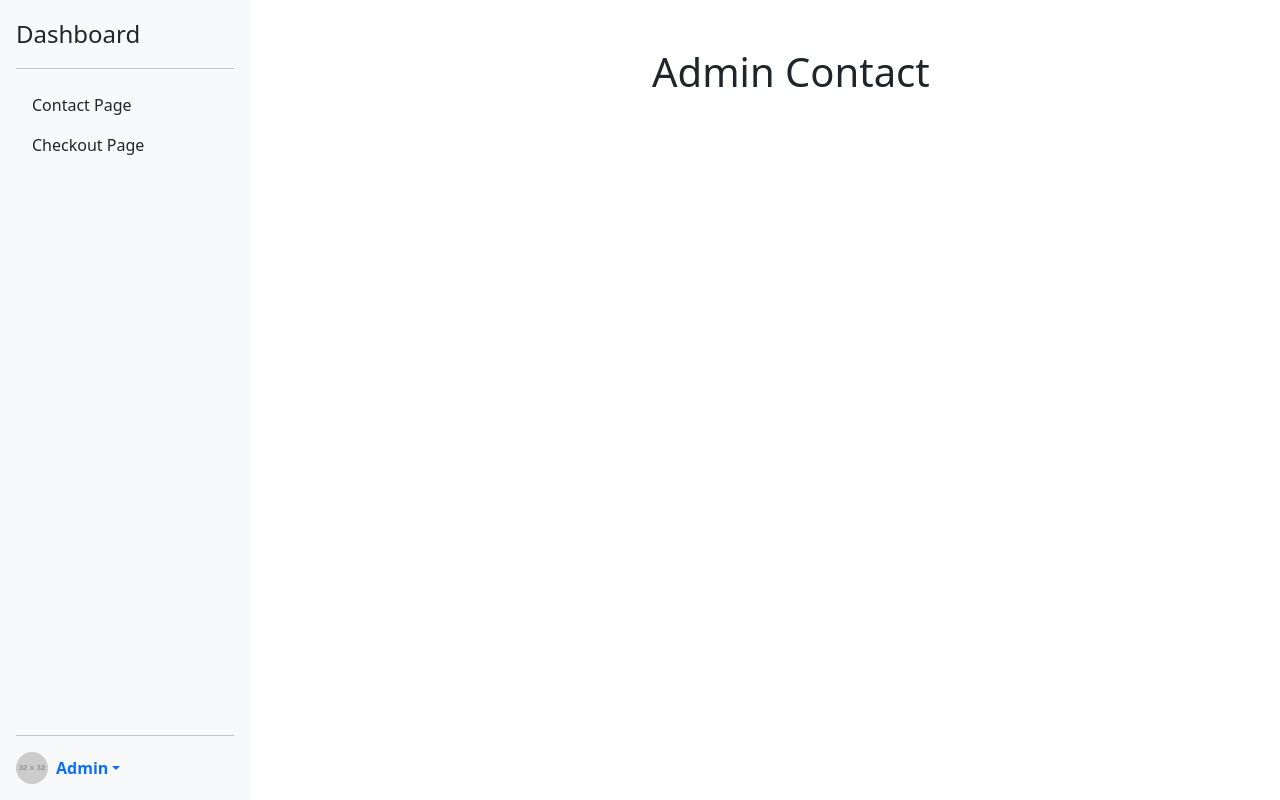
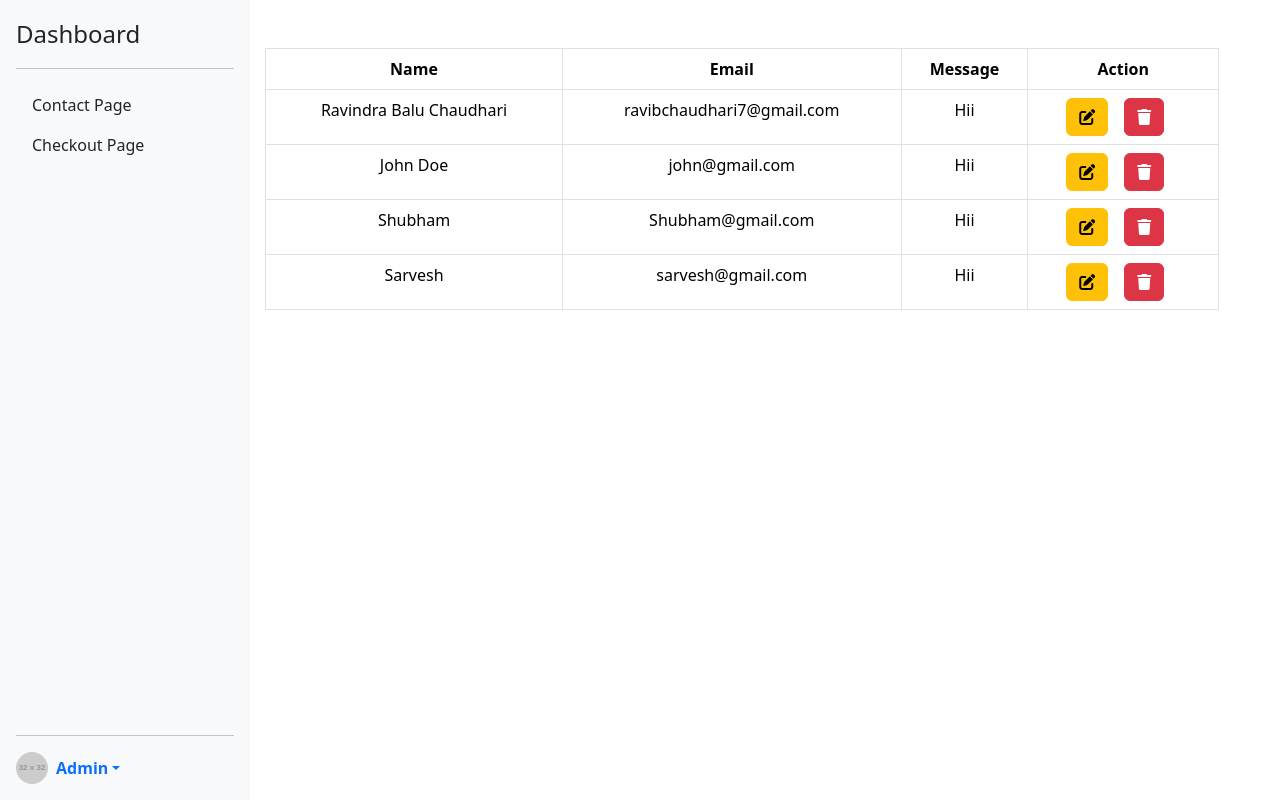
Before and after one commit to ravib7/Fruitable, a React (Vite) app: page /Fruitable/admin/admincontact in a window 1280 px wide. Built offline with nearby package versions, Linux system fonts and the light colour scheme; data requests are answered from the project's data file.

Commit message:
Automatic commit

```diff
--- /dev/null
+++ b/db.json
@@ -0,0 +1,28 @@
+{
+  "contact": [
+    {
+      "name": "Ravindra Balu Chaudhari",
+      "email": "ravibchaudhari7@gmail.com",
+      "message": "Hii",
+      "id": 1
+    },
+    {
+      "name": "John Doe",
+      "email": "john@gmail.com",
+      "message": "Hii",
+      "id": 2
+    },
+    {
+      "name": "Shubham ",
+      "email": "Shubham@gmail.com",
+      "message": "Hii",
+      "id": 4
+    },
+    {
+      "name": "Sarvesh",
+      "email": "sarvesh@gmail.com",
+      "message": "Hii",
+      "id": 5
+    }
+  ]
+}
--- a/package.json
+++ b/package.json
@@ -14,6 +14,7 @@
     "push": "git add . && git commit -m \"Automatic commit\" && git push origin master && npm run deploy"
   },
   "dependencies": {
+    "axios": "^1.7.9",
     "clsx": "^2.1.1",
     "formik": "^2.4.6",
     "react": "^18.3.1",
--- a/src/admin/pages/AdminContact.jsx
+++ b/src/admin/pages/AdminContact.jsx
@@ -1,8 +1,60 @@
-import React from 'react'
+import axios from 'axios'
+import React, { useEffect, useState } from 'react'
 
 const AdminContact = () => {
+
+    const [contact, setContact] = useState([])
+
+    const readContact = async () => {
+        const { data } = await axios.get("http://localhost:5000/contact")
+        setContact(data)
+    }
+
+    const updateContact = async () => { }
+
+    const deletContact = async id => {
+        axios.delete("http://localhost:5000/contact/" + id)
+        alert("Information Deleted Successfully")
+        readContact()
+    }
+
+    useEffect(() => { }, [
+        readContact()
+
+    ])
+
     return <>
-        <h1>Admin Contact</h1>
+        <table className="table table-bordered table-hover mt-5">
+            <thead className="text-center">
+                <tr>
+                    <th>Name</th>
+                    <th>Email</th>
+                    <th>Message</th>
+                    <th>Action</th>
+                </tr>
+            </thead>
+            <tbody className="text-center">
+                {contact.map((item) => (
+                    <tr key={item.id}>
+                        <td>{item.name}</td>
+                        <td>{item.email}</td>
+                        <td>{item.message}</td>
+                        <td>
+                            <button className="btn btn-warning me-3">
+                                <i className="fas fa-edit"></i>
+                            </button>
+                            <button
+                                onClick={() => deletContact(item.id)}
+                                className="btn btn-danger me-3"
+                            >
+                                <i className="fa-solid fa-trash"></i>
+                            </button>
+                        </td>
+                    </tr>
+                ))}
+            </tbody>
+        </table>
+
     </>
 }
 
--- a/src/admin/pages/Dashboard.jsx
+++ b/src/admin/pages/Dashboard.jsx
@@ -11,8 +11,8 @@ const Sidebar = () => {
     }
 
     return <>
-        <div className="row">
-            <div className="col-md-6 col-lg-6">
+        <div className="row gap-5 gap-md-5">
+            <div className="col-md-2 col-lg-2">
                 <div className="d-flex flex-column flex-shrink-0 p-3 bg-light" style={{ width: '250px', height: '100vh' }}>
                     <a href="#" className="d-flex align-items-center mb-3 mb-md-0 me-md-auto text-decoration-none text-dark">
                         <span className="fs-4">Dashboard</span>
@@ -57,7 +57,7 @@ const Sidebar = () => {
                         </ul>
                     </div>
                 </div></div>
-            <div className="col-md-6 col-lg-6 my-5">
+            <div className="col-md-8 col-lg-9">
                 <Outlet />
             </div>
         </div>
--- /dev/null
+++ b/src/components/layouts/ContactForm.jsx
@@ -0,0 +1,89 @@
+import axios from 'axios'
+import { useFormik } from 'formik'
+import { useEffect, useState } from 'react'
+import * as yup from "yup"
+
+const ContactForm = () => {
+
+    const createContact = async () => {
+        await axios.post("http://localhost:5000/contact", formik.values)
+        // readContact()
+    }
+
+    const formik = useFormik({
+        initialValues: {
+            name: "",
+            email: "",
+            message: ""
+        },
+        validationSchema: yup.object({
+            name: yup.string().required("Enter Name"),
+            email: yup.string().required("Enter Email"),
+            message: yup.string().required("Enter Message"),
+        }),
+        onSubmit: (values, { resetForm }) => {
+            createContact()
+            resetForm()
+        }
+    })
+
+
+
+    return <>
+        <form onSubmit={formik.handleSubmit}>
+            <div className="contact-form my-5">
+                <div className="row px-5">
+                    <div className="col-md-12 col-lg-7">
+                        <div class="input-group">
+                            <input {...formik.getFieldProps("name")} type="text" class="form-control py-3 rounded-3" placeholder='Enter Your Name' />
+                        </div>
+                        <div class="input-group my-3">
+                            <input {...formik.getFieldProps("email")} type="email" class="form-control py-3 rounded-3" placeholder='Enter Your Emaill' />
+                        </div>
+                        <div class="input-group">
+                            <textarea {...formik.getFieldProps("message")} class="form-control py-5 rounded-3" placeholder='Your Message'></textarea>
+                        </div>
+                        <button className="btn fw-semibold px-4 py-3 my-3 w-100 rounded-3" style={{ border: "1px solid #ffb524" }} type="submit">Submit</button>
+                    </div>
+                    <div className="col-md-12 col-lg-5 mb-5">
+                        <div class="card rounded-3">
+                            <div class="card-body d-inline-flex">
+                                <div style={{ color: "#81c408" }}>
+                                    <i className="fa-solid fa-location-dot fs-2"></i>
+                                </div>
+                                <div className='ms-4'>
+                                    <h4 className='fw-semibold'>Address</h4>
+                                    <p className='opacity-75'>123 Street New York.USA</p>
+                                </div>
+                            </div>
+                        </div>
+                        <div class="card my-3">
+                            <div class="card-body d-inline-flex rounded-3">
+                                <div style={{ color: "#81c408" }}>
+                                    <i class="fa-solid fa-envelope fs-2"></i>
+                                </div>
+                                <div className='ms-4'>
+                                    <h4 className='fw-semibold'>Mail Us</h4>
+                                    <p className='opacity-75'>info@example.com</p>
+                                </div>
+                            </div>
+                        </div>
+                        <div class="card">
+                            <div class="card-body d-inline-flex rounded-3">
+                                <div style={{ color: "#81c408" }}>
+                                    <i class="fa-solid fa-phone fs-2"></i>
+                                </div>
+                                <div className='ms-4'>
+                                    <h4 className='fw-semibold'>Telephone</h4>
+                                    <p className='opacity-75'>(+012) 1234 5678</p>
+                                </div>
+                            </div>
+                        </div>
+                    </div>
+                </div>
+            </div>
+        </form>
+    </>
+}
+
+export default ContactForm
--- a/src/pages/Contact.jsx
+++ b/src/pages/Contact.jsx
@@ -3,7 +3,7 @@ import Layout from '../components/layouts/Layout'
 // import headerImg from '/src/assets/img/cart-page-header-img.jpg'
 import '../../src/assets/styles/pages/Contact.css';
 import { Link } from 'react-router-dom';
-import ContactForm from './ContactForm';
+import ContactForm from '../components/layouts/ContactForm';
 
 const Contact = () => {
     return <>
@@ -31,11 +31,7 @@ const Contact = () => {
                         </div>
                     </div>
                 </div>
-                <div className="contact-form my-5">
-                    <div className="row  px-5">
-                        <ContactForm />
-                    </div>
-                </div>
+                <ContactForm />
             </div>
         </Layout >
     </>
--- a/src/pages/ContactForm.jsx
+++ /dev/null
@@ -1,55 +0,0 @@
-import React from 'react'
-
-const ContactForm = () => {
-    return <>
-        <div className="col-md-12 col-lg-7">
-            <div class="input-group">
-                <input type="text" class="form-control py-3 rounded-3" placeholder='Enter Your Name' />
-            </div>
-            <div class="input-group my-3">
-                <input type="text" class="form-control py-3 rounded-3" placeholder='Enter Your Emaill' />
-            </div>
-            <div class="input-group">
-                <textarea class="form-control py-5 rounded-3" placeholder='Your Message'></textarea>
-            </div>
-            <button className="btn fw-semibold px-4 py-3 my-3 w-100 rounded-3" style={{ border: "1px solid #ffb524" }} type="button">Submit</button>
-        </div>
-        <div className="col-md-12 col-lg-5 mb-5">
-            <div class="card rounded-3">
-                <div class="card-body d-inline-flex">
-                    <div style={{ color: "#81c408" }}>
-                        <i className="fa-solid fa-location-dot fs-2"></i>
-                    </div>
-                    <div className='ms-4'>
-                        <h4 className='fw-semibold'>Address</h4>
-                        <p className='opacity-75'>123 Street New York.USA</p>
-                    </div>
-                </div>
-            </div>
-            <div class="card my-3">
-                <div class="card-body d-inline-flex rounded-3">
-                    <div style={{ color: "#81c408" }}>
-                        <i class="fa-solid fa-envelope fs-2"></i>
-                    </div>
-                    <div className='ms-4'>
-                        <h4 className='fw-semibold'>Mail Us</h4>
-                        <p className='opacity-75'>info@example.com</p>
-                    </div>
-                </div>
-            </div>
-            <div class="card">
-                <div class="card-body d-inline-flex rounded-3">
-                    <div style={{ color: "#81c408" }}>
-                        <i class="fa-solid fa-phone fs-2"></i>
-                    </div>
-                    <div className='ms-4'>
-                        <h4 className='fw-semibold'>Telephone</h4>
-                        <p className='opacity-75'>(+012) 1234 5678</p>
-                    </div>
-                </div>
-            </div>
-        </div>
-    </>
-}
-
-export default ContactForm
```
Also changed, not shown: 1 other file (tests, documents, lock files or other folders).
